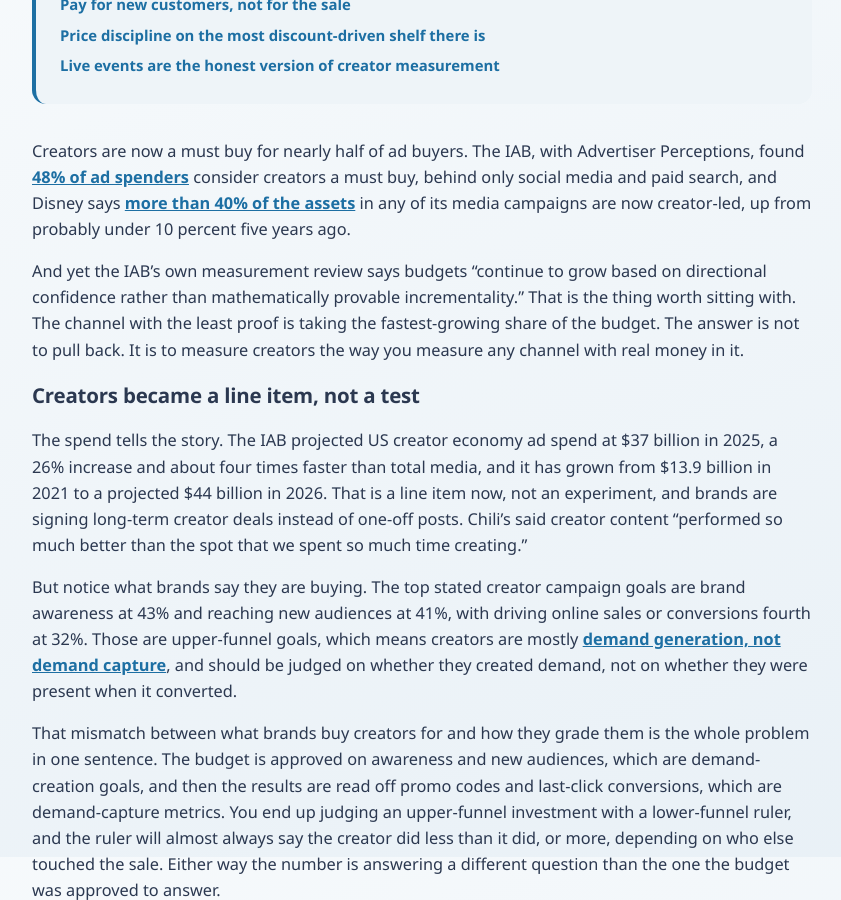
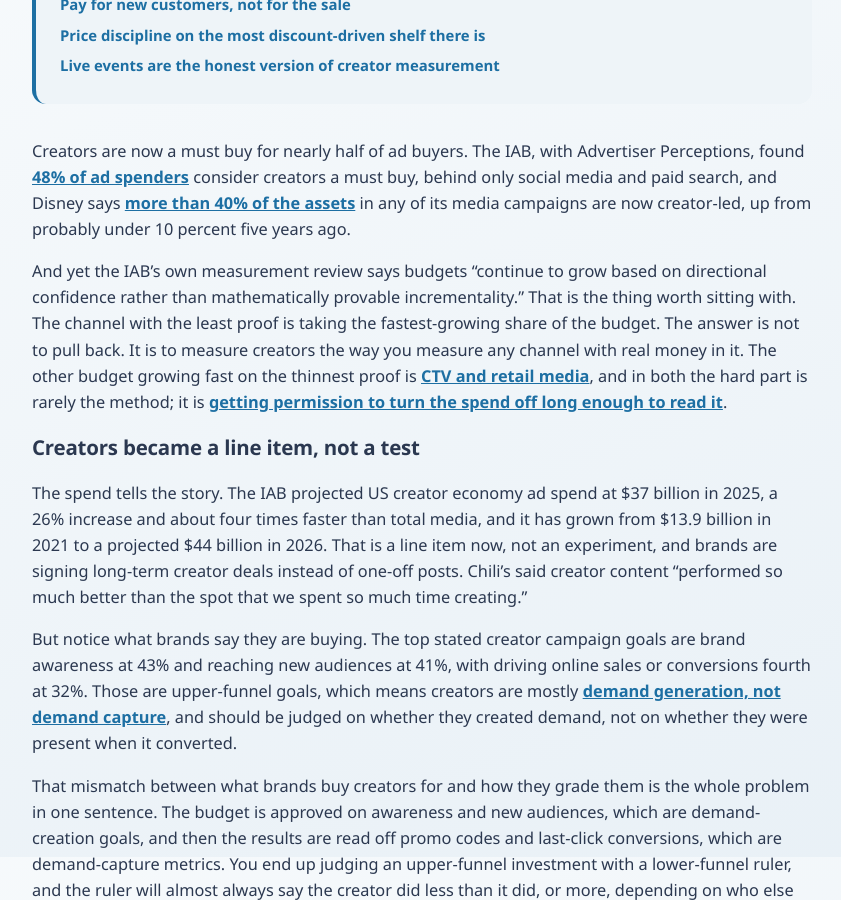
Before and after one commit to lsobrinski-marketing/lindseysobrinski.com, a Jekyll site: the page built from _posts/2026-10-22-creators-are-a-channel-measure-them-like-one.md, in a window 1280 px wide and 900 px high, scrolled down 943 px. Shown: the whole window, without its empty margins (218-1059 px from the left). Built offline with Jekyll 4.4.1, drawn with Linux system fonts in a browser that asks for light colours.

Commit message:
Complete geo-holdout/measurement cluster interlink: every member now links to 2-3 siblings
Add contextual sibling links to the four thin posts in the paid-media
measurement cluster so none links to only one sibling:
- how-to-run-a-geo-holdout-test -> which-incrementality-test-to-run, permission-not-statistics
- when-the-ruler-moves -> which-incrementality-test-to-run
- creators-are-a-channel-measure-them-like-one -> ctv-and-retail-media-weakest-proof, permission-not-statistics
- ctv-and-retail-media-weakest-proof -> which-incrementality-test-to-run, creators-are-a-channel-measure-them-like-one

All 8 members now interlink to 2-3 siblings. Category up-link to
/paid-media/ is already automatic via the post layout.

Co-Authored-By: Claude Opus 4.8 <noreply@anthropic.com>

```diff
--- a/_posts/2026-10-22-creators-are-a-channel-measure-them-like-one.md
+++ b/_posts/2026-10-22-creators-are-a-channel-measure-them-like-one.md
@@ -43,7 +43,7 @@ faq:
 
 Creators are now a must buy for nearly half of ad buyers. The IAB, with Advertiser Perceptions, found [48% of ad spenders](https://iab.com/news/creator-economy-ad-spend-to-reach-37-billion-in-2025-growing-4x-faster-than-total-media-industry-according-to-iab) consider creators a must buy, behind only social media and paid search, and Disney says [more than 40% of the assets](https://www.marketingdive.com/news/how-brands-deeper-creator-deals-are-unlocking-cost-efficiencies-results/832205/) in any of its media campaigns are now creator-led, up from probably under 10 percent five years ago.
 
-And yet the IAB's own measurement review says budgets "continue to grow based on directional confidence rather than mathematically provable incrementality." That is the thing worth sitting with. The channel with the least proof is taking the fastest-growing share of the budget. The answer is not to pull back. It is to measure creators the way you measure any channel with real money in it.
+And yet the IAB's own measurement review says budgets "continue to grow based on directional confidence rather than mathematically provable incrementality." That is the thing worth sitting with. The channel with the least proof is taking the fastest-growing share of the budget. The answer is not to pull back. It is to measure creators the way you measure any channel with real money in it. The other budget growing fast on the thinnest proof is [CTV and retail media](/blog/ctv-and-retail-media-weakest-proof/), and in both the hard part is rarely the method; it is [getting permission to turn the spend off long enough to read it](/blog/permission-not-statistics/).
 
 ## Creators became a line item, not a test
 
```
Also changed, not shown: _posts/2026-07-25-how-to-run-a-geo-holdout-test.md (+1 -1 lines), _posts/2026-10-20-when-the-ruler-moves.md (+1 -1 lines), _posts/2026-10-29-ctv-and-retail-media-weakest-proof.md (+1 -1 lines).
